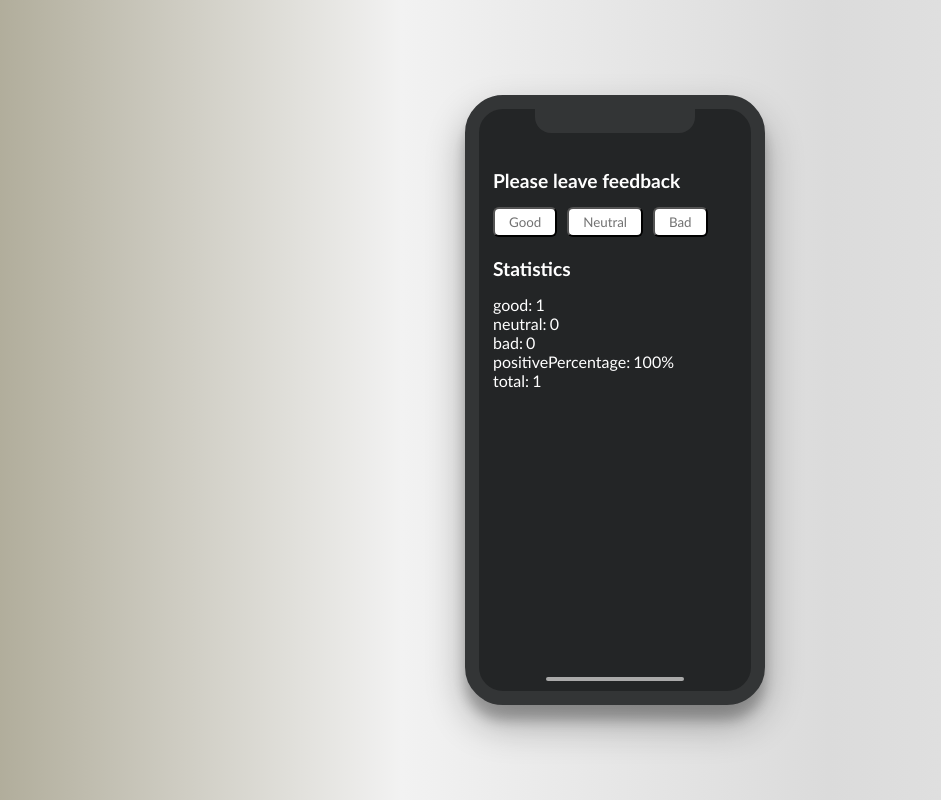
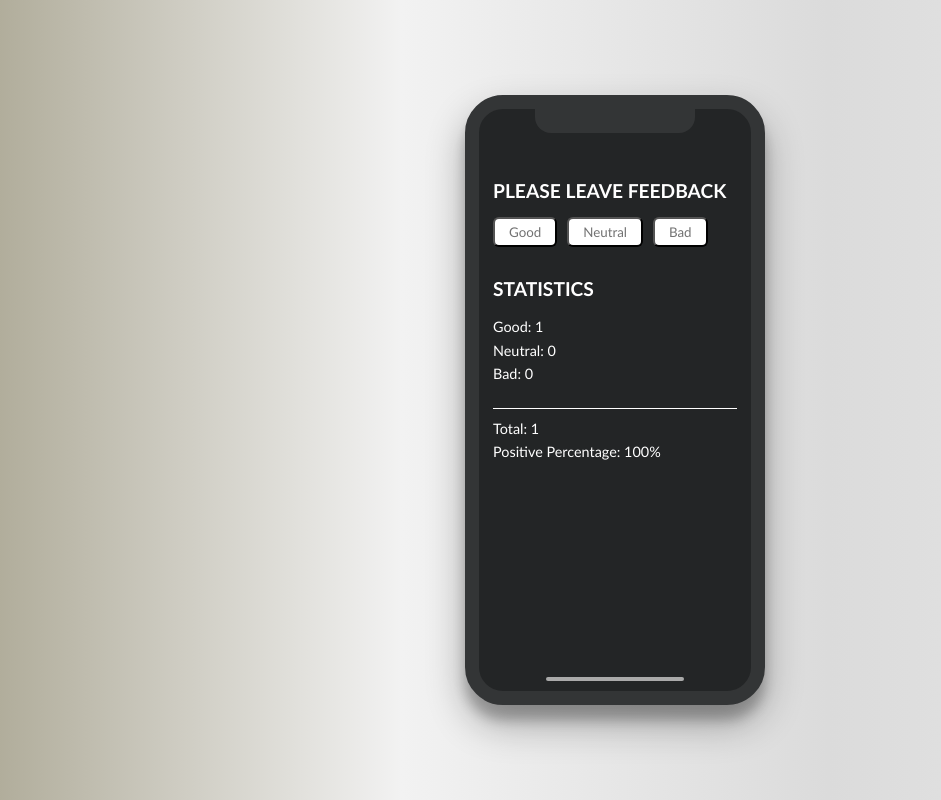
Before and after one commit to iMykhailychenko/goit-react-hw-02-feedback, a React (Create React App) app: page / in a window 1280 px wide. Both pictures are taken after a click on the button "Good". Shown: the whole page, without its empty margins (25-966 px from the left). Built offline with nearby package versions, Linux system fonts and the light colour scheme.

Commit message:
first task done

```diff
--- a/src/components/App.jsx
+++ b/src/components/App.jsx
@@ -5,6 +5,7 @@ import PhoneWrapper from './phone-wrapper/PhoneWrapper.styled';
 import FeedbackOptions from './feedback-btn/FeedbackBtn';
 import Statistics from './statistic/Statistics';
 import Section from './section/Section';
+import Notification from './notification/Notification';
 
 // import styles
 import './base.css';
@@ -16,20 +17,23 @@ export default class App extends Component {
     bad: 0,
   };
 
-  handleFeedbac = ({ target }) => {
+  handleFeedback = ({ target }) => {
     const { name } = target;
     this.setState(ps => ({ [name]: ps[name] + 1 }));
   };
 
-  countTotal() {
-    return Object.values(this.state).reduce((acum, cur) => acum + cur, 0);
+  total() {
+    const obj = Object.values(this.state);
+    const total = obj.reduce((acum, curr) => acum + curr, 0);
+    return total;
   }
 
   getPositivePercentage() {
     const { good } = this.state;
-    const positivePercentage = `${Math.floor(
-      (good / this.countTotal()) * 100,
-    )}%`;
+    const total = this.total();
+    if (total === 0) return `${total}%`;
+
+    const positivePercentage = `${Math.floor((good / total) * 100)}%`;
     return positivePercentage;
   }
 
@@ -37,16 +41,23 @@ export default class App extends Component {
     return (
       <PhoneWrapper>
         <Section title="Please leave feedback">
-          <FeedbackOptions state={this.state} onFeedbac={this.handleFeedbac} />
+          <FeedbackOptions
+            state={this.state}
+            onFeedback={this.handleFeedback}
+          />
         </Section>
         <Section title="Statistics">
+          {this.total() === 0 ? (
+            <Notification message={'No feedback given'} />
+          ) : (
             <Statistics
               state={{
                 ...this.state,
+                total: this.total(),
                 positivePercentage: this.getPositivePercentage(),
-              total: this.countTotal(),
               }}
             />
+          )}
         </Section>
       </PhoneWrapper>
     );
--- a/src/components/feedback-btn/FeedbackBtn.jsx
+++ b/src/components/feedback-btn/FeedbackBtn.jsx
@@ -1,7 +1,7 @@
 import React from 'react';
 import styles from './FeedbackBtn.module.css';
 
-const FeedbackOptions = ({ state, onFeedbac }) => {
+const FeedbackOptions = ({ state, onFeedback }) => {
   const buttons = Object.keys(state);
   return (
     <>
@@ -10,7 +10,7 @@ const FeedbackOptions = ({ state, onFeedbac }) => {
           key={item}
           className={styles.btn}
           name={item}
-          onClick={onFeedbac}
+          onClick={onFeedback}
           type="button"
         >
           {item}
--- a/src/components/feedback-btn/FeedbackBtn.module.css
+++ b/src/components/feedback-btn/FeedbackBtn.module.css
@@ -1,10 +1,11 @@
 :global(.title) {
-  margin-top: 20px;
+  margin-top: 30px;
   margin-bottom: 15px;
   font-family: 'Trebuchet MS', 'Lucida Sans Unicode', 'Lucida Grande',
     'Lucida Sans', Arial, sans-serif;
   color: #fff;
   font-size: 1.2rem;
+  text-transform: uppercase;
 }
 
 .btn {
--- /dev/null
+++ b/src/components/notification/Notification.jsx
@@ -0,0 +1,12 @@
+import React from 'react';
+import PropTypes from 'prop-types';
+import styles from './Notification.module.css';
+
+
+const Notification = ({ message }) => <p className={styles.text}>{message}</p>;
+
+Notification.propTypes = {
+  message: PropTypes.string.isRequired,
+};
+
+export default Notification;
--- /dev/null
+++ b/src/components/notification/Notification.module.css
@@ -0,0 +1,8 @@
+.text {
+  padding: 0.2rem 0;
+  color: #fff;
+  font-family: 'Trebuchet MS', 'Lucida Sans Unicode', 'Lucida Grande',
+    'Lucida Sans', Arial, sans-serif;
+  font-size: 0.9rem;
+  font-weight: 300;
+}
--- a/src/components/statistic/Statistics.jsx
+++ b/src/components/statistic/Statistics.jsx
@@ -1,20 +1,50 @@
 import React from 'react';
+import PropTypes from 'prop-types';
 import style from './Statistics.module.css';
 
-const Statistics = ({ state }) => {
-  const data = Object.entries(state);
-
+const Statistics = ({
+  state: { good, neutral, bad, total, positivePercentage },
+}) => {
   return (
     <ul className={style.list}>
-      {data.map(item => (
-        <li className={style.item} key={item}>
-          {item.map(element => (
-            <span key={element}>{element}</span>
-          ))}
-        </li>
-      ))}
+
+      <li className={style.item}>
+        <span>good: </span>
+        <span>{good}</span>
+      </li>
+
+      <li className={style.item}>
+        <span>neutral: </span>
+        <span>{neutral}</span>
+      </li>
+
+      <li className={style.item}>
+        <span>bad: </span>
+        <span>{bad}</span>
+      </li>
+
+      <li className={style.total}>
+        <span>total: </span>
+        <span>{total}</span>
+      </li>
+
+      <li className={style.item}>
+        <span>positive percentage: </span>
+        <span>{positivePercentage}</span>
+      </li>
+
     </ul>
   );
 };
 
+Statistics.propTypes = {
+  state: PropTypes.shape({
+    good: PropTypes.number.isRequired,
+    neutral: PropTypes.number.isRequired,
+    bad: PropTypes.number.isRequired,
+    total: PropTypes.number.isRequired,
+    positivePercentage: PropTypes.string.isRequired,
+  }).isRequired,
+};
+
 export default Statistics;
--- a/src/components/statistic/Statistics.module.css
+++ b/src/components/statistic/Statistics.module.css
@@ -3,13 +3,18 @@
   color: #fff;
   font-family: 'Trebuchet MS', 'Lucida Sans Unicode', 'Lucida Grande',
     'Lucida Sans', Arial, sans-serif;
-  font-size: 1rem;
+  font-size: 0.9rem;
+  font-weight: 300;
+  text-transform: capitalize;
 }
 
-.item span:nth-of-type(2n-1) {
-  padding-right: 0.2rem;
+.item {
+  padding: 0.2rem 0;
 }
 
-.item span:nth-of-type(2n-1)::after {
-  content: ':';
+.total {
+  padding: 0.2rem 0;
+  margin-top: 1.4rem;
+  padding-top: 0.7rem;
+  border-top: 1px solid #fff;
 }
```
Lines whose indentation alone changed are shown as unchanged.
